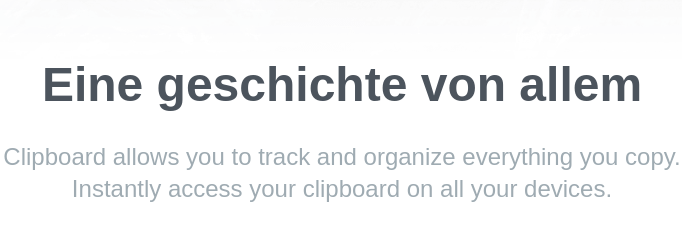
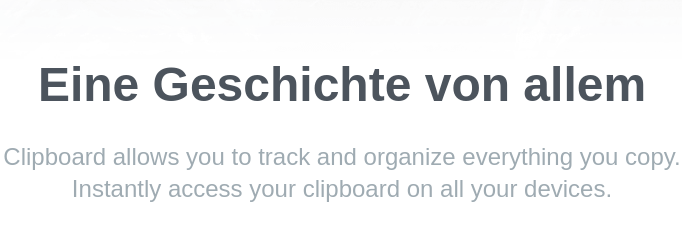
Before and after one commit to ChrisMutesa/clipboard, a website: page index.html in a window 1280 px wide. Shown: the part 256-495 px from the top of the page, 298-980 px from the left. Drawn offline with Linux system fonts and the light colour scheme; a web font is replaced by a local one.

Commit message:
Add files via upload

```diff
--- a/index.html
+++ b/index.html
@@ -19,7 +19,7 @@
       <div class="section-container mb-40 pt-16">
         <img src="images/logo.svg" alt="" class="mx-auto my-16" />
         <h3 class="mb-8 text-4xl font-bold text-darkGrayishBlue md:text-5xl">
-          Eine geschichte von allem
+          Eine Geschichte von allem
         </h3>
         <p class="max-w-3xl mx-auto mb-10 text-2xl text-grayishBlue">
           Clipboard allows you to track and organize everything you copy.
```
